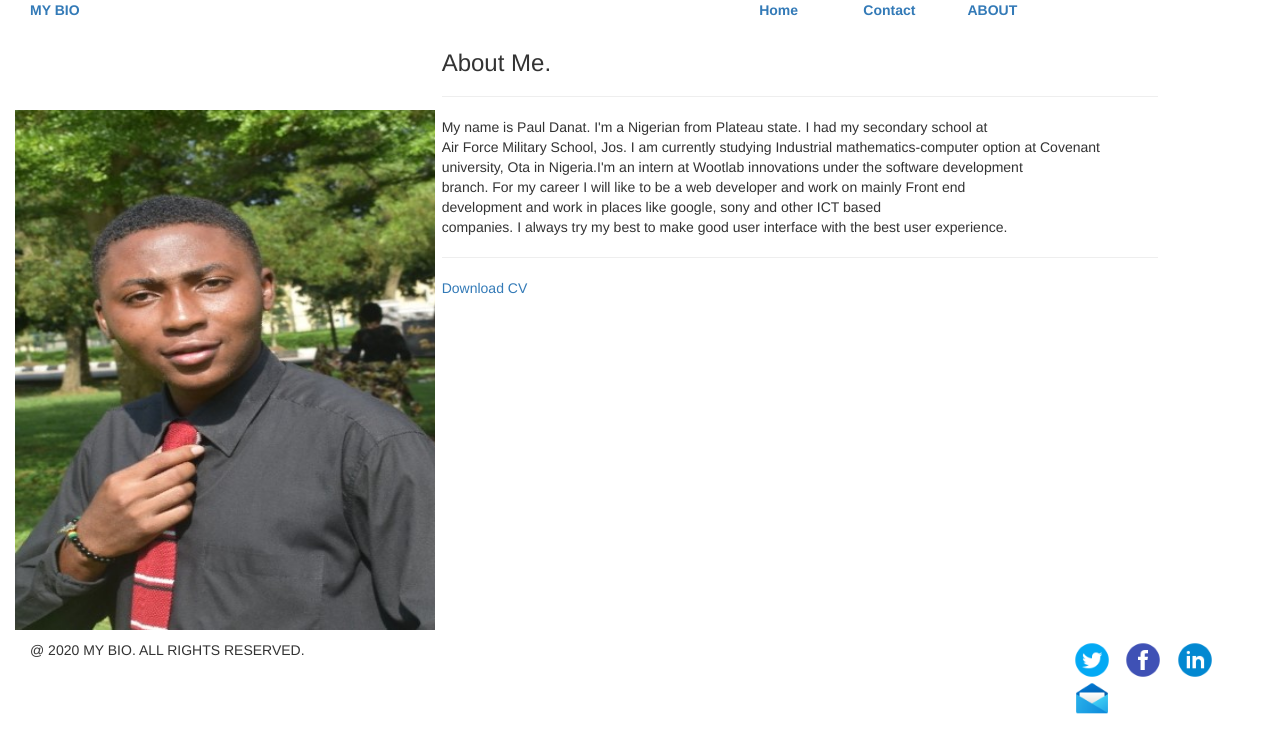
After one commit to PaulDanat/biography, a PHP site: page /about.php in a window 1280 px wide. The commit adds this page. Shown: the top 753 px of the page. Run offline with PHP 8.4, Linux system fonts and the light colour scheme.

Commit message:
Add files via upload

```diff
--- /dev/null
+++ b/about.php
@@ -0,0 +1,84 @@
+<!DOCTYPE html>
+<html lang="en">
+
+<head>
+    <meta charset="UTF-8">
+    <meta name="viewport" content="width=device-width, initial-scale=1.0">
+    <title>About</title>
+    <link rel="stylesheet" href="css/about.css">
+    <link rel="stylesheet" type="text/css" href="css/bootstrap.css">
+</head>
+
+<body>
+    <div class="col-md-12" id="nav">
+        <div class="col-md-6">
+            <p id="name"><a href="index.php"><b>MY BIO</b></a></p>
+        </div>
+        <div class="col-md-1"></div>
+        <div class="col-md-1">
+            <p class="nav"><a href="index.php"><b> Home</b></a></p>
+        </div>
+        <div class="col-md-1">
+            <p class="nav"><a href="contact.php"><b> Contact</b></a></p>
+        </div>
+        <div class="col-md-1">
+            <p class="nav"><a href="about.php"><b> ABOUT </b></a></p>
+        </div>
+        <div class="col-md-1"></div>
+    </div>
+    <div class="col-md-12" id="middle">
+        <div class="row">
+        <div class="col-md-4" id="brown">
+            <p><br><br><br>
+                <br><img src="media/paul.jpg" id="paul" width="420px" height="520px">
+            </p>
+        </div>
+        <div class="col-md-7" id="aboutme">
+            <h3 class="hny-title">
+                About Me<span class="dot-1">.</span>
+            </h3>
+            <hr>
+            <p id="me">
+                My name is Paul Danat. I'm a Nigerian from Plateau state. I had my secondary school at <br>
+                Air Force Military School, Jos.
+                I am currently studying Industrial mathematics-computer option at Covenant university,
+                Ota in Nigeria.I'm an intern at Wootlab innovations under the software development <br>
+                branch.
+                For my career I will like to be a web developer and work on mainly Front end <br>
+                development and work in places like google, sony and other ICT based <br>
+                companies.
+                I always try my best to make good user interface with the best user experience.
+            </p>
+            <hr>
+            <a id="cv" href="Danat Paul - CV.pdf" download>Download CV</a>
+        </div>
+        <div class="col-md-1"></div>
+        </div>
+    </div>
+    <div class="col-md-12" id="foot">
+        <div class="col-md-6">
+            <p id="rights">
+                @ 2020 MY BIO. ALL RIGHTS RESERVED.
+            </p>
+        </div>
+        <div class="col-md-4"></div>
+        <div class="col-md-2">
+            <p id="icon">
+                <a href="https://www.Twitter'.com/">
+                    <img alt="twitter" src="media/twitter.png" width="40px" height="40px">
+                </a> &nbsp;
+                <a href="https://www.Facebook'.com/">
+                    <img alt="Facebook" src="media/face.png" width="40px" height="40px">
+                </a> &nbsp;
+                <a href="https://www.Linked'.com/">
+                    <img alt="Linked" src="media/linked.png" width="40px" height="40px">
+                </a> &nbsp;
+                <a href="https://www.Mail'.com/">
+                    <img alt="Mail" src="media/mail.png" width="40px" height="40px">
+                </a>
+            </p>
+        </div>
+    </div>
+</body>
+
+</html>
```
Also changed, not shown: contact.php (+15 -10 lines), index.php (+12 -8 lines), 1 other file.
